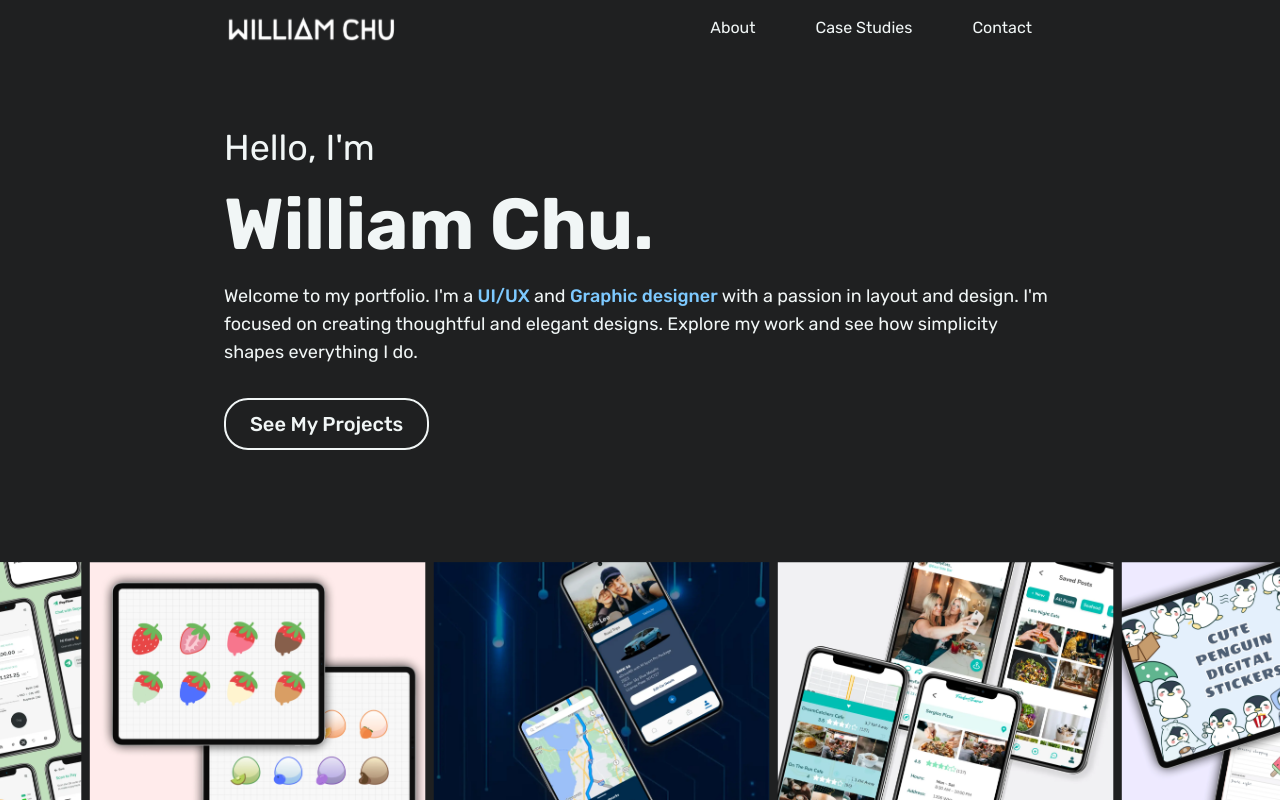
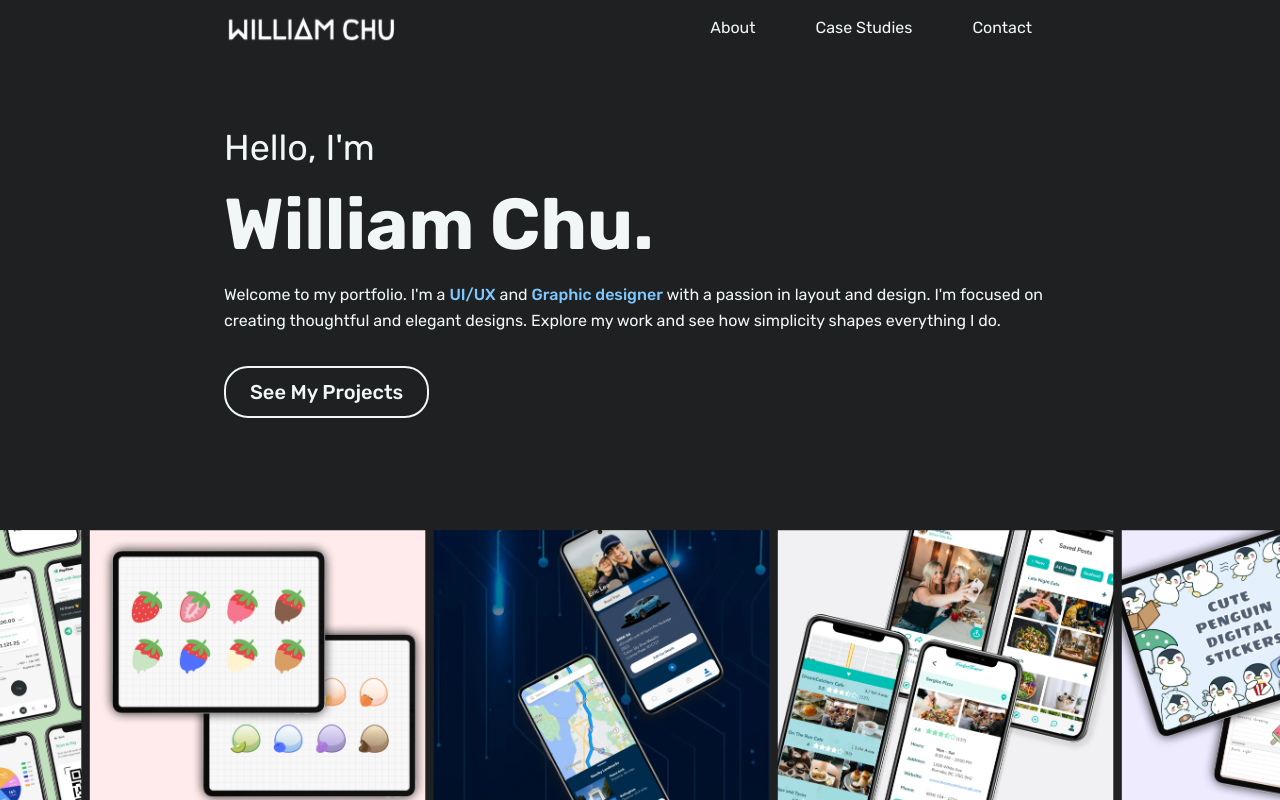
Before and after one commit to williamchuu/myportfolio, a Next.js app: page / in a window 1280 px wide. Both pictures are taken after a click on the element 312 px from the left and 28 px from the top of the page. Shown: the top 800 px of the page. Built offline with nearby package versions, Linux system fonts and the light colour scheme.

Commit message:
change hero paragraph font

```diff
--- a/src/app/components/HeroSection/index.tsx
+++ b/src/app/components/HeroSection/index.tsx
@@ -19,7 +19,7 @@ export default function HeroSection() {
           transition={{ delay: .7, duration: .5, ease: "easeInOut" }}
           viewport={{ once: true }}
         >William Chu.</motion.h1>
-        <motion.p className="text-lg text-pretty"
+        <motion.p className="text-pretty"
           initial={{ x: -50, opacity: 0 }}
           whileInView={{ x: 0, opacity: 1 }}
           transition={{ delay: .9, duration: .5, ease: "easeInOut" }}
```
